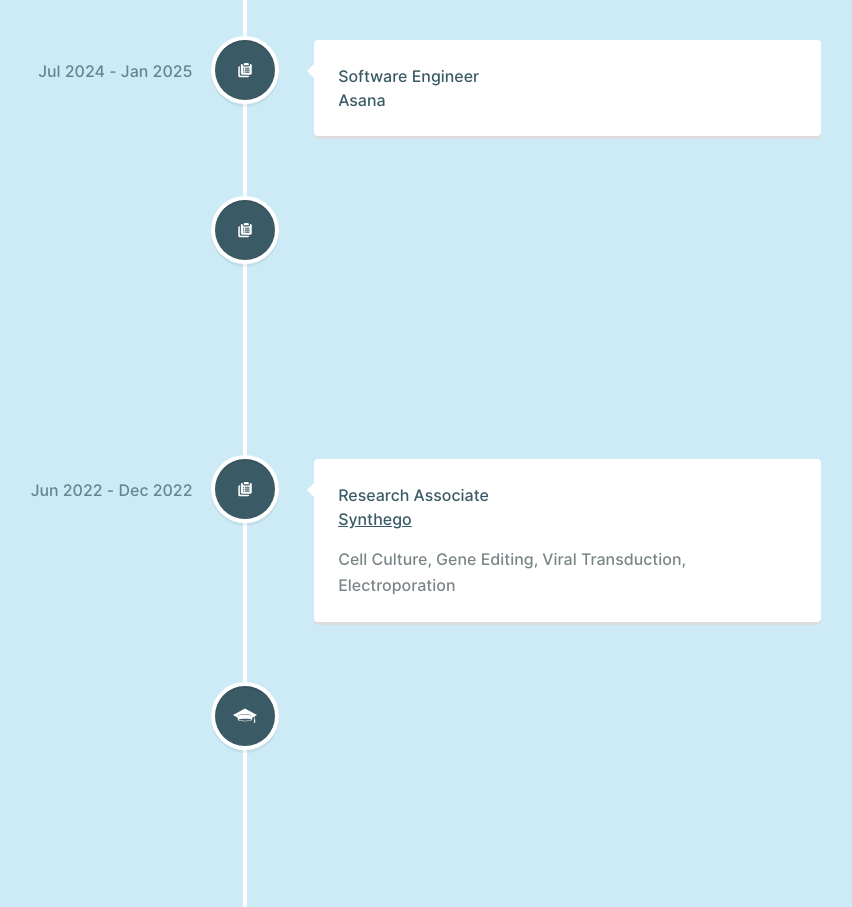
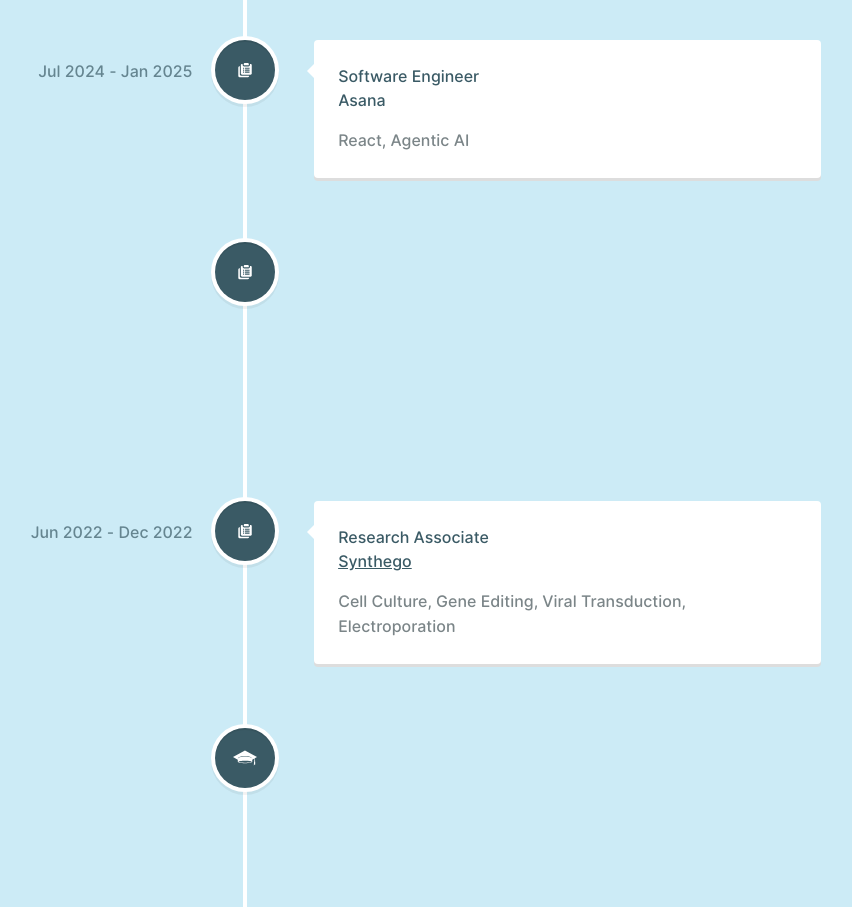
Before and after one commit to sroodsari/sroodsari.github.io, a React (Create React App) app: page / in a window 1280 px wide. Shown: the part 1020-1927 px from the top of the page, without its empty margins (395-1247 px from the left). Built offline with nearby package versions, Linux system fonts and the light colour scheme.

Commit message:
add asana

```diff
--- a/src/App.js
+++ b/src/App.js
@@ -74,9 +74,9 @@ function App() {
             >
               <h3 className="vertical-timeline-element-title">Software Engineer</h3>
               <h4 className="vertical-timeline-element-subtitle">Asana</h4>
-              {/* <p>
-                Add Description
-              </p> */}
+              <p className="font-light text-[#7b8588] text-sm">
+                React, Agentic AI
+              </p>
             </VerticalTimelineElement>
             <VerticalTimelineElement
               className="vertical-timeline-element--work"
```
